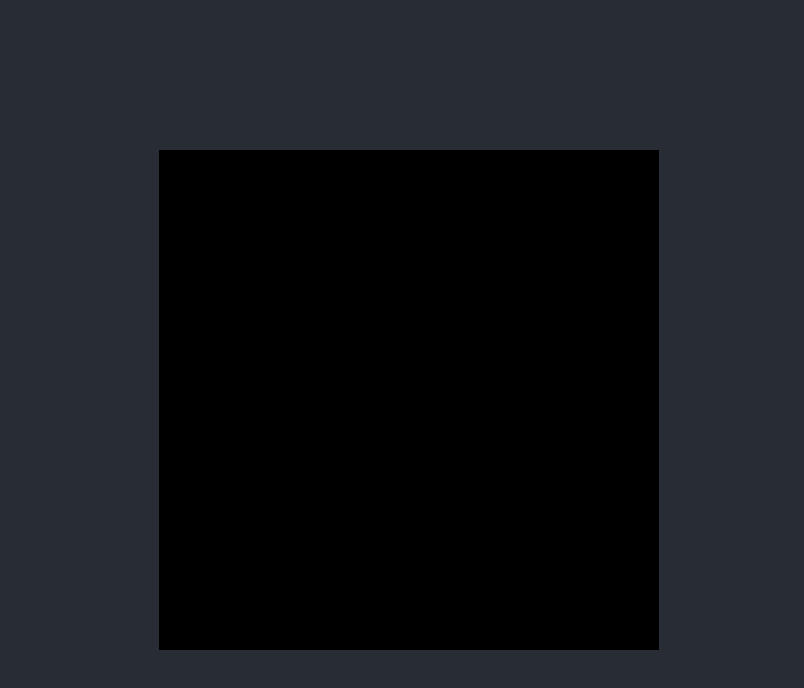
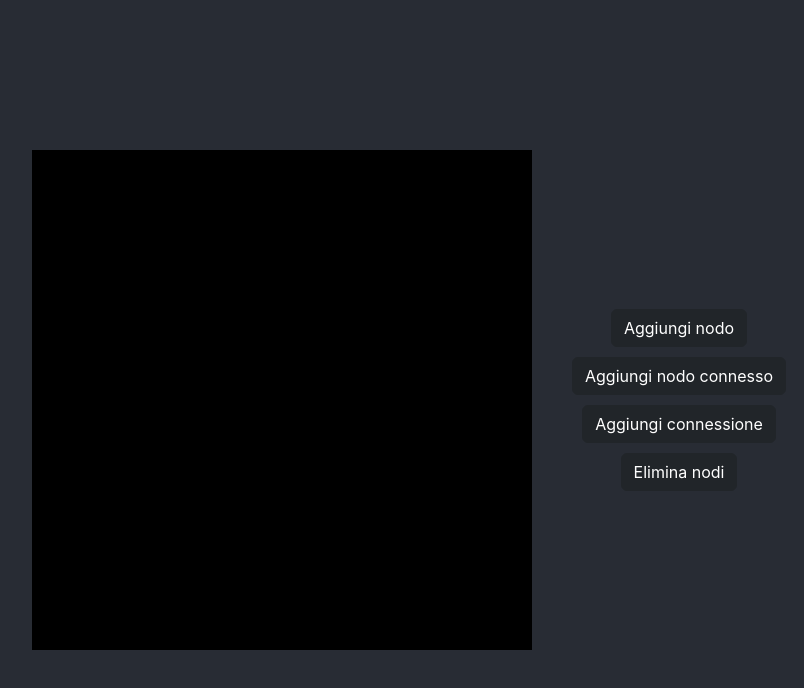
Before and after one commit to Varisck/test-interfaccia-nodi, a React (Create React App) app: page / in a window 1280 px wide. Shown: the top 688 px of the page, without its empty margins (231-1035 px from the left). Built offline with nearby package versions, Linux system fonts and the light colour scheme.

Commit message:
aggiunta selezione di nodi e deselezione, iniziate connessioni

```diff
--- a/public/index.html
+++ b/public/index.html
@@ -10,34 +10,13 @@
       content="Web site created using create-react-app"
     />
     <link rel="apple-touch-icon" href="%PUBLIC_URL%/logo192.png" />
-    <!--
-      manifest.json provides metadata used when your web app is installed on a
-      user's mobile device or desktop. See https://developers.google.com/web/fundamentals/web-app-manifest/
-    -->
+
+    <link href="https://cdn.jsdelivr.net/npm/bootstrap@5.2.0/dist/css/bootstrap.min.css" rel="stylesheet" integrity="sha384-gH2yIJqKdNHPEq0n4Mqa/HGKIhSkIHeL5AyhkYV8i59U5AR6csBvApHHNl/vI1Bx" crossorigin="anonymous">
+
     <link rel="manifest" href="%PUBLIC_URL%/manifest.json" />
-    <!--
-      Notice the use of %PUBLIC_URL% in the tags above.
-      It will be replaced with the URL of the `public` folder during the build.
-      Only files inside the `public` folder can be referenced from the HTML.
-
-      Unlike "/favicon.ico" or "favicon.ico", "%PUBLIC_URL%/favicon.ico" will
-      work correctly both with client-side routing and a non-root public URL.
-      Learn how to configure a non-root public URL by running `npm run build`.
-    -->
     <title>React App</title>
   </head>
   <body>
-    <noscript>You need to enable JavaScript to run this app.</noscript>
     <div id="root"></div>
-    <!--
-      This HTML file is a template.
-      If you open it directly in the browser, you will see an empty page.
-
-      You can add webfonts, meta tags, or analytics to this file.
-      The build step will place the bundled scripts into the <body> tag.
-
-      To begin the development, run `npm start` or `yarn start`.
-      To create a production bundle, use `npm run build` or `yarn build`.
-    -->
   </body>
 </html>
--- a/src/App.css
+++ b/src/App.css
@@ -1,38 +1,19 @@
-.App {
-  text-align: center;
-}
-
-.App-logo {
-  height: 40vmin;
-  pointer-events: none;
-}
-
-@media (prefers-reduced-motion: no-preference) {
-  .App-logo {
-    animation: App-logo-spin infinite 20s linear;
-  }
-}
-
 .App-header {
   background-color: #282c34;
   min-height: 100vh;
   display: flex;
-  flex-direction: column;
+  flex-direction: row;
   align-items: center;
   justify-content: center;
   font-size: calc(10px + 2vmin);
   color: white;
 }
 
-.App-link {
-  color: #61dafb;
+.button-list{
+  margin-left: 5vh;
+  flex-direction: column;
+  display: flex;
+  align-items: center;
+  justify-content: space-between;
+  gap: 10px;
 }
-
-@keyframes App-logo-spin {
-  from {
-    transform: rotate(0deg);
-  }
-  to {
-    transform: rotate(360deg);
-  }
-}
--- a/src/Page/Components/Canvas.js
+++ b/src/Page/Components/Canvas.js
@@ -1,5 +1,5 @@
 import React from 'react'
-
+import { isInsideSelected } from './Node';
 class Canvas extends React.Component {
     constructor(props){
         super(props);
@@ -10,19 +10,36 @@ class Canvas extends React.Component {
     cy = 500;
     ctx;
 
+    hadleClick = (e) => {
+        e.preventDefault();
+        if(this.props.modifiers.aggiungiNodo){
+            this.props.addNode(e.x - e.target.offsetLeft, e.y - e.target.offsetTop);
+            this.props.switchAggiungiNodo();
+        }else{
+            let x = e.x - e.target.offsetLeft,
+                y = e.y - e.target.offsetTop;
+            this.props.nodes.forEach((node) => {
+                if(this.isClicked(node, x, y)){
+                    this.props.addSelectedNode(node);
+                }
+            });
+            if(this.props.nodes.every((node) => !this.isClicked(node, x, y))){
+                this.props.clearSelectedNodes();
+            }
+        }
+    }
+
     componentDidMount(){
         let canvas = document.getElementById('c');
         let ctx = canvas.getContext('2d');
         this.ctx = ctx;
 
-        canvas.addEventListener('click', (e) => {
-            this.props.addNode(e.x - e.target.offsetLeft, e.y - e.target.offsetTop);
-        })
+        canvas.addEventListener('click', this.hadleClick)
 
         canvas.width = this.cw;
         canvas.height = this.cy;
 
-        ctx.fillStyle = "rgba(0, 0, 0, 0, 0.5)";
+        ctx.fillStyle = "black";
         ctx.fillRect(0, 0, canvas.width, canvas.height);
 
         this.draw(ctx, this.props.nodes);
@@ -32,13 +49,27 @@ class Canvas extends React.Component {
         this.draw(this.ctx, this.props.nodes);
     }
 
+    isClicked = (node, x, y) => {
+        if(Math.sqrt(Math.pow((node.x - x), 2) + Math.pow(node.y - y, 2)) < node.radius){
+            return true;
+        }else{
+            return false;
+        }
+    };
+
     draw = (ctx, nodes) => {
         ctx.clearRect(0, 0, this.cw, this.cy);
 
-        ctx.fillStyle = "rgba(0, 0, 0, 0, 0.5)";
+        ctx.fillStyle = "black";
         ctx.fillRect(0, 0, this.cw, this.cy);
 
-        nodes.forEach((node) => node.draw(ctx));
+        nodes.forEach((node) => {
+            if(!isInsideSelected(node, this.props.selectedNodes)){
+                node.draw(ctx, 'red');
+            }else{
+                node.draw(ctx, 'green');
+            }
+        });
     };
 
     render() {
--- /dev/null
+++ b/src/Page/Components/Node.js
@@ -0,0 +1,32 @@
+export class Node {
+    constructor(x, y, value) {
+        this.x = x;
+        this.y = y;
+        this.radius = 20;
+        this.val = value;
+    }
+
+    changeValue(newValue){
+        this.val = newValue;
+    }
+
+    draw(ctx, color) {
+        ctx.beginPath();
+        ctx.strokeStyle = color;
+        ctx.lineWidth = 2;
+        ctx.arc(this.x, this.y, this.radius, 0, Math.PI * 2, false);
+        ctx.stroke();
+        ctx.closePath();
+    }
+}
+
+export function isInsideSelected(node, selectedNodes){
+    let trovato = false;
+    selectedNodes.forEach((sel) => {
+        if(sel.x === node.x && sel.y === node.y){
+            trovato = true;
+            return;
+        }
+    })
+    return trovato;
+}
--- a/src/Page/page.js
+++ b/src/Page/page.js
@@ -1,13 +1,48 @@
 import React, { useEffect, useState } from 'react';
 import Canvas from './Components/Canvas';
+import { Node, isInsideSelected } from './Components/Node';
 
 const Page = () => {
 
     const [nodes, setNodes] = useState([]);
+    const [modifiers, setModifiers] = useState({
+        aggiungiNodo: false,
+        aggiungiNodoConnesso: false
+    })
+    const [connections, setConnections] = useState([]);
+    const [selectedNodes, setSelectedNodes] = useState([]);
 
     const addNode = (x, y) => {
-        setNodes([...nodes, new Node(x, y)]);
+        setNodes([...nodes, new Node(x, y, "")]);
     }
+
+    const aggiungiNodo = () => {
+        setModifiers({ ...modifiers, aggiungiNodo: !modifiers.aggiungiNodo });
+    }
+
+    const aggiungiNodoConnesso = () => {
+        setModifiers({ ...modifiers, aggiungiNodoConnesso: !modifiers.aggiungiNodoConnesso });
+    }
+
+    const aggiungiConnessione = () => {
+        let newConnections = [];
+        //aggiunge connessioni doppie da cambiare
+        for(let i = 0; i < selectedNodes.length; i++){
+            for(let j = i + 1; j < selectedNodes.length; j++){
+                newConnections.push([selectedNodes[i], selectedNodes[j]]);
+            }
+        }
+
+        setConnections([...connections, ...newConnections])
+
+
+    }
+
+    const eliminaNodi = () => {
+
+    };
+
+    console.log(connections);
 
     return (
         <div className="App">
@@ -15,27 +50,27 @@ const Page = () => {
                 <Canvas
                     nodes={nodes}
                     addNode={addNode}
+                    modifiers={modifiers}
+                    switchAggiungiNodo={aggiungiNodo}
+                    addSelectedNode={(node) => {
+                        if(!isInsideSelected(node, selectedNodes)){
+                            setSelectedNodes([...selectedNodes, node]);
+                        }
+                    }}
+                    selectedNodes={selectedNodes}
+                    clearSelectedNodes={() => {
+                        setSelectedNodes([]);
+                    }}
                 />
+                <div className="button-list">
+                    <button className="btn btn-dark" onClick={aggiungiNodo}>Aggiungi nodo</button>
+                    <button className="btn btn-dark" onClick={aggiungiNodoConnesso}>Aggiungi nodo connesso</button>
+                    <button className="btn btn-dark" onClick={aggiungiConnessione}>Aggiungi connessione</button>
+                    <button className="btn btn-dark" onClick={eliminaNodi}>Elimina nodi</button>
+                </div>
             </div>
         </div>
     )
 };
 
 export default Page;
-
-class Node {
-    constructor(x, y) {
-        this.x = x;
-        this.y = y;
-        this.radius = 20;
-    }
-
-    draw(ctx) {
-        ctx.beginPath();
-        ctx.strokeStyle = 'red';
-        ctx.lineWidth = 2;
-        ctx.arc(this.x, this.y, this.radius, 0, Math.PI * 2, false);
-        ctx.stroke();
-        ctx.closePath();
-    }
-}
```
